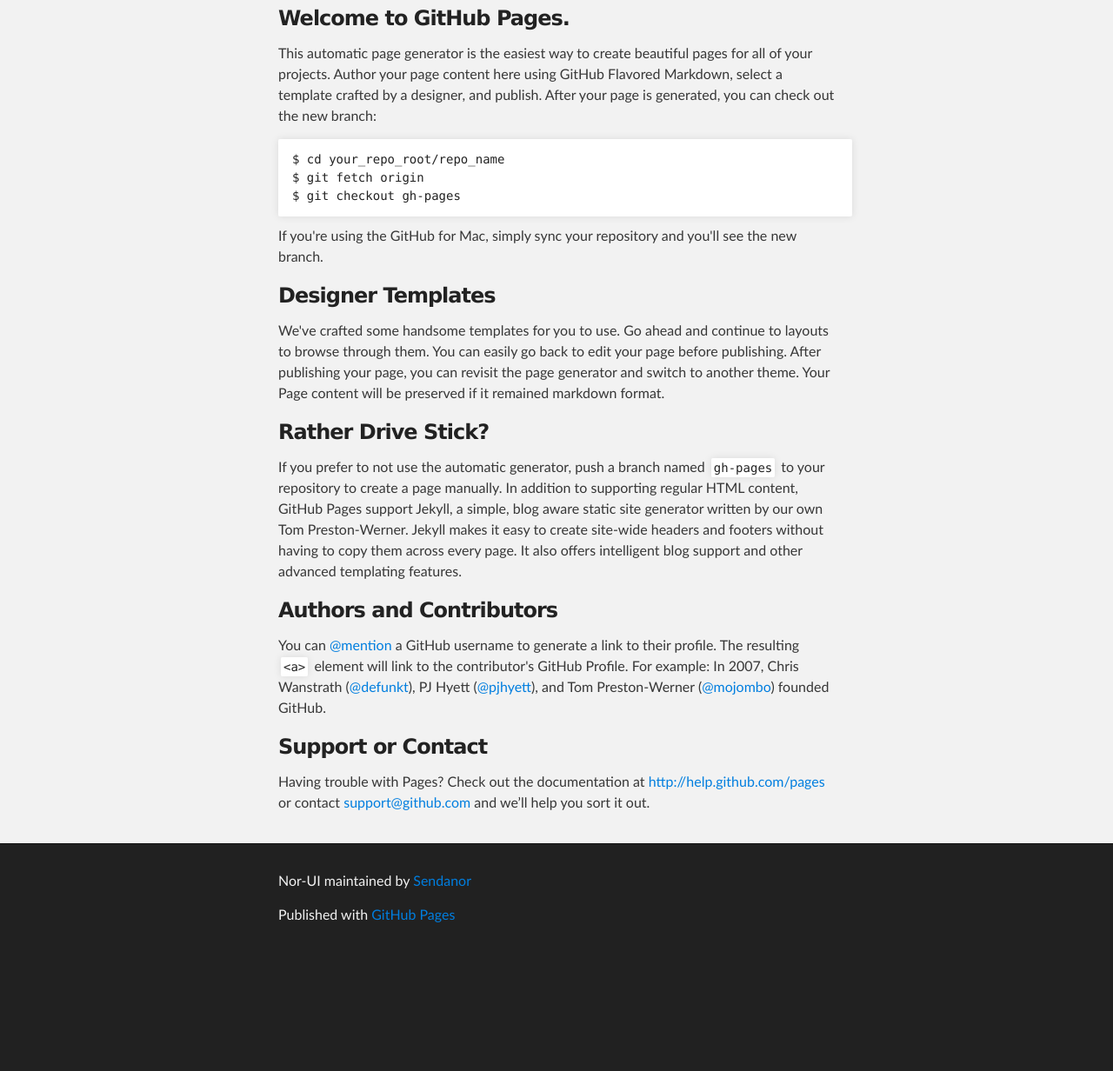
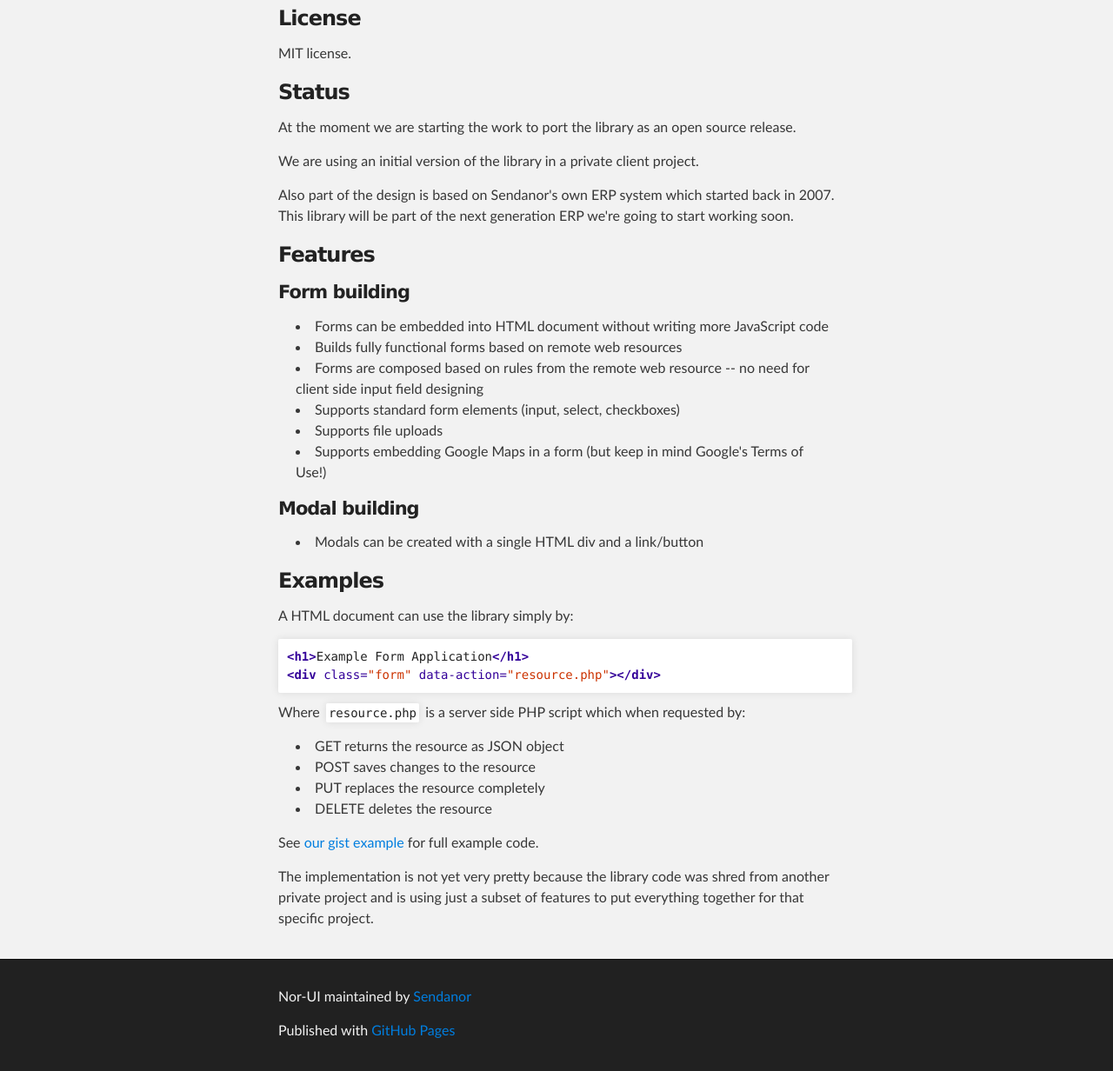
Before and after one commit to sendanor/nor-ui, a plain HTML site: page index.html in a window 1280 px wide. Shown: the part 293-1525 px from the top of the page at 87% size. Before the commit the page ends 1392 px from the top, so only its background shows below. Drawn offline with Linux system fonts and the light colour scheme.

```diff
--- a/index.html
+++ b/index.html
@@ -32,36 +32,62 @@
     <div id="main_content_wrap" class="outer">
       <section id="main_content" class="inner">
         <h3>
-<a name="welcome-to-github-pages" class="anchor" href="#welcome-to-github-pages"><span class="octicon octicon-link"></span></a>Welcome to GitHub Pages.</h3>
+<a name="license" class="anchor" href="#license"><span class="octicon octicon-link"></span></a>License</h3>
 
-<p>This automatic page generator is the easiest way to create beautiful pages for all of your projects. Author your page content here using GitHub Flavored Markdown, select a template crafted by a designer, and publish. After your page is generated, you can check out the new branch:</p>
-
-<pre><code>$ cd your_repo_root/repo_name
-$ git fetch origin
-$ git checkout gh-pages
-</code></pre>
-
-<p>If you're using the GitHub for Mac, simply sync your repository and you'll see the new branch.</p>
+<p>MIT license.</p>
 
 <h3>
-<a name="designer-templates" class="anchor" href="#designer-templates"><span class="octicon octicon-link"></span></a>Designer Templates</h3>
+<a name="status" class="anchor" href="#status"><span class="octicon octicon-link"></span></a>Status</h3>
 
-<p>We've crafted some handsome templates for you to use. Go ahead and continue to layouts to browse through them. You can easily go back to edit your page before publishing. After publishing your page, you can revisit the page generator and switch to another theme. Your Page content will be preserved if it remained markdown format.</p>
+<p>At the moment we are starting the work to port the library as an open source
+release.</p>
+
+<p>We are using an initial version of the library in a private client project. </p>
+
+<p>Also part of the design is based on Sendanor's own ERP system which started
+back in 2007. This library will be part of the next generation ERP we're going
+to start working soon.</p>
 
 <h3>
-<a name="rather-drive-stick" class="anchor" href="#rather-drive-stick"><span class="octicon octicon-link"></span></a>Rather Drive Stick?</h3>
+<a name="features" class="anchor" href="#features"><span class="octicon octicon-link"></span></a>Features</h3>
 
-<p>If you prefer to not use the automatic generator, push a branch named <code>gh-pages</code> to your repository to create a page manually. In addition to supporting regular HTML content, GitHub Pages support Jekyll, a simple, blog aware static site generator written by our own Tom Preston-Werner. Jekyll makes it easy to create site-wide headers and footers without having to copy them across every page. It also offers intelligent blog support and other advanced templating features.</p>
+<h4>
+<a name="form-building" class="anchor" href="#form-building"><span class="octicon octicon-link"></span></a>Form building</h4>
 
-<h3>
-<a name="authors-and-contributors" class="anchor" href="#authors-and-contributors"><span class="octicon octicon-link"></span></a>Authors and Contributors</h3>
+<ul>
+<li>Forms can be embedded into HTML document without writing more JavaScript code</li>
+<li>Builds fully functional forms based on remote web resources</li>
+<li>Forms are composed based on rules from the remote web resource -- no need for client side input field designing</li>
+<li>Supports standard form elements (input, select, checkboxes)</li>
+<li>Supports file uploads</li>
+<li>Supports embedding Google Maps in a form (but keep in mind Google's Terms of Use!)</li>
+</ul><h4>
+<a name="modal-building" class="anchor" href="#modal-building"><span class="octicon octicon-link"></span></a>Modal building</h4>
 
-<p>You can <a href="https://github.com/blog/821" class="user-mention">@mention</a> a GitHub username to generate a link to their profile. The resulting <code>&lt;a&gt;</code> element will link to the contributor's GitHub Profile. For example: In 2007, Chris Wanstrath (<a href="https://github.com/defunkt" class="user-mention">@defunkt</a>), PJ Hyett (<a href="https://github.com/pjhyett" class="user-mention">@pjhyett</a>), and Tom Preston-Werner (<a href="https://github.com/mojombo" class="user-mention">@mojombo</a>) founded GitHub.</p>
+<ul>
+<li>Modals can be created with a single HTML div and a link/button</li>
+</ul><h3>
+<a name="examples" class="anchor" href="#examples"><span class="octicon octicon-link"></span></a>Examples</h3>
 
-<h3>
-<a name="support-or-contact" class="anchor" href="#support-or-contact"><span class="octicon octicon-link"></span></a>Support or Contact</h3>
+<p>A HTML document can use the library simply by:</p>
 
-<p>Having trouble with Pages? Check out the documentation at <a href="http://help.github.com/pages">http://help.github.com/pages</a> or contact <a href="mailto:support@github.com">support@github.com</a> and we’ll help you sort it out.</p>
+<div class="highlight"><pre><span class="nt">&lt;h1&gt;</span>Example Form Application<span class="nt">&lt;/h1&gt;</span>
+<span class="nt">&lt;div</span> <span class="na">class=</span><span class="s">"form"</span> <span class="na">data-action=</span><span class="s">"resource.php"</span><span class="nt">&gt;&lt;/div&gt;</span>
+</pre></div>
+
+<p>Where <code>resource.php</code> is a server side PHP script which when requested by:</p>
+
+<ul>
+<li>GET returns the resource as JSON object</li>
+<li>POST saves changes to the resource </li>
+<li>PUT replaces the resource completely</li>
+<li>DELETE deletes the resource</li>
+</ul><p>See <a href="https://gist.github.com/jheusala/5875888">our gist example</a> for full
+example code.</p>
+
+<p>The implementation is not yet very pretty because the library code was shred
+from another private project and is using just a subset of features to put
+everything together for that specific project.</p>
       </section>
     </div>
 
```
Also changed, not shown: params.json (+1 -1 lines).
